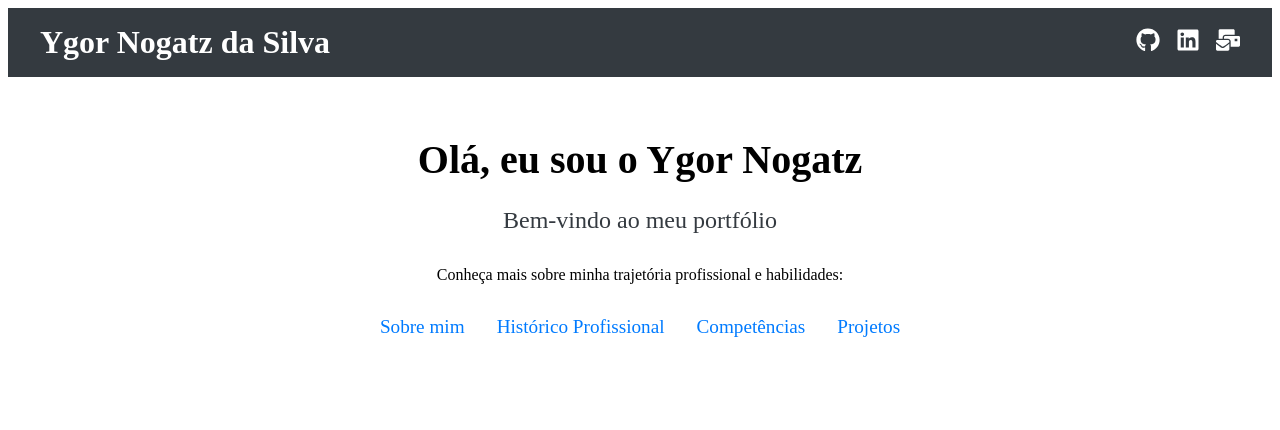
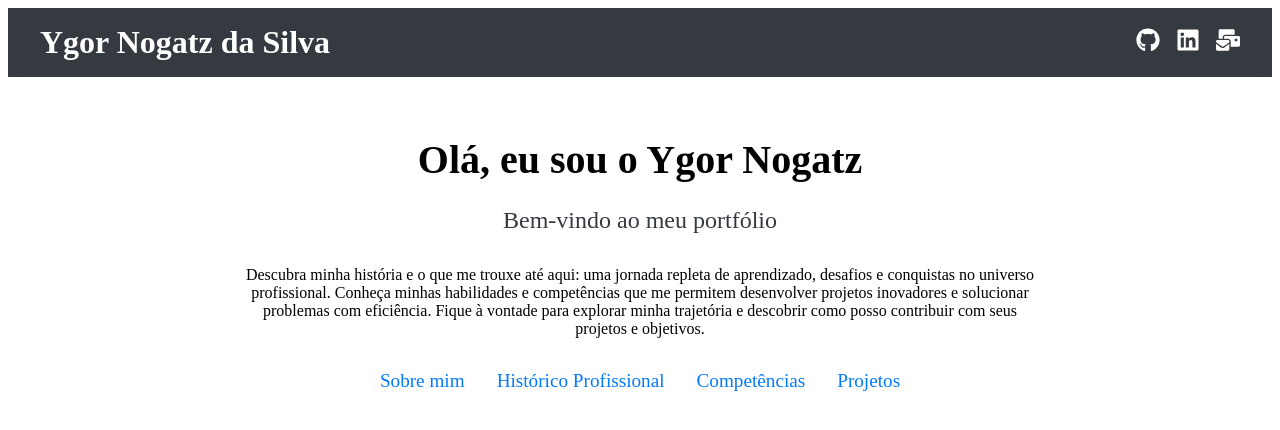
Before and after one commit to Ynogatz/portfolio, a Next.js app: page / in a window 1280 px wide. Shown: the top 430 px of the page. Built offline with nearby package versions, Linux system fonts and the light colour scheme.

Commit message:
feat: melhoria description index.tsx

```diff
--- a/pages/index.tsx
+++ b/pages/index.tsx
@@ -56,7 +56,7 @@ const IndexPage = () => {
             <MainContainer>
                 <Title>Olá, eu sou o Ygor Nogatz</Title>
                 <Subtitle>Bem-vindo ao meu portfólio</Subtitle>
-                <p>Conheça mais sobre minha trajetória profissional e habilidades:</p>
+                <p>Descubra minha história e o que me trouxe até aqui: uma jornada repleta de aprendizado, desafios e conquistas no universo profissional. Conheça minhas habilidades e competências que me permitem desenvolver projetos inovadores e solucionar problemas com eficiência. Fique à vontade para explorar minha trajetória e descobrir como posso contribuir com seus projetos e objetivos. </p>
                 <Link href="/about">Sobre mim</Link>
                 <Link href="/experience">Histórico Profissional</Link>
                 <Link href="/skills">Competências</Link>
```
